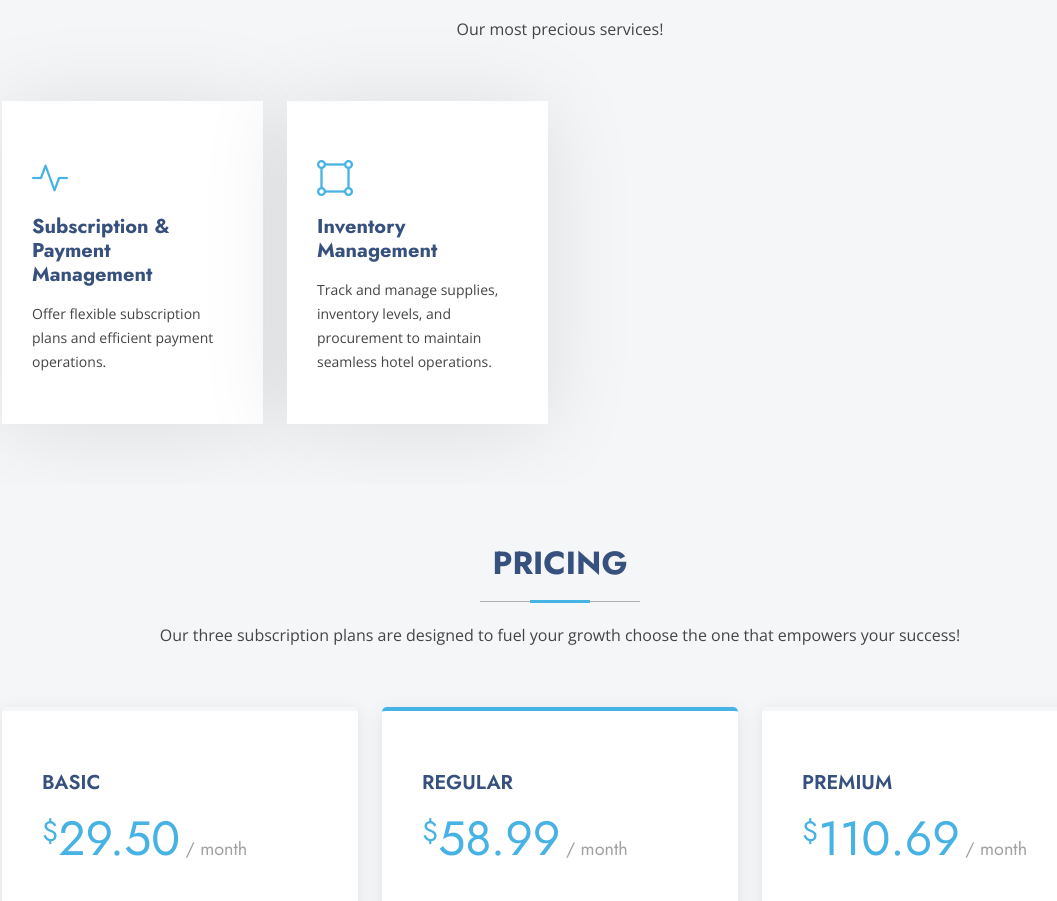
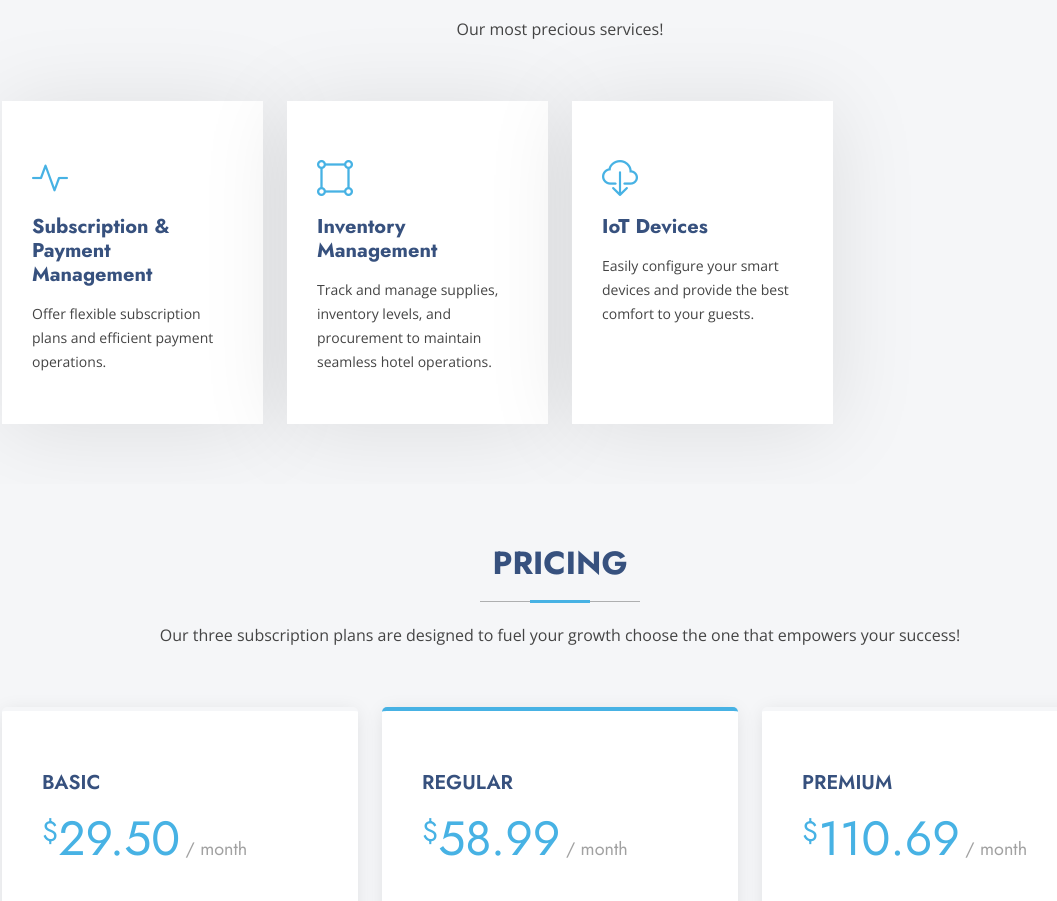
Before and after one commit to Los-Angelitos/landing-page, a plain HTML site: page index.html in a window 1280 px wide. Shown: the part 1297-2198 px from the top of the page, without its empty margins (80-1137 px from the left). Drawn offline with nearby package versions, Linux system fonts and the light colour scheme.

Commit message:
add(services): iot devices card added

```diff
--- a/index.html
+++ b/index.html
@@ -223,6 +223,13 @@
         </div>
       </div>
 
+      <div class="col-xl-3 col-md-6 d-flex" data-aos="fade-up" data-aos-delay="300">
+        <div class="service-item position-relative">
+          <div class="icon"><i class="bi bi-cloud-download icon"></i></div>
+          <h4><a href="" class="stretched-link">IoT Devices</a></h4>
+          <p>Easily configure your smart devices and provide the best comfort to your guests.</p>
+        </div>
+      </div>
 
     </div>
 
```
